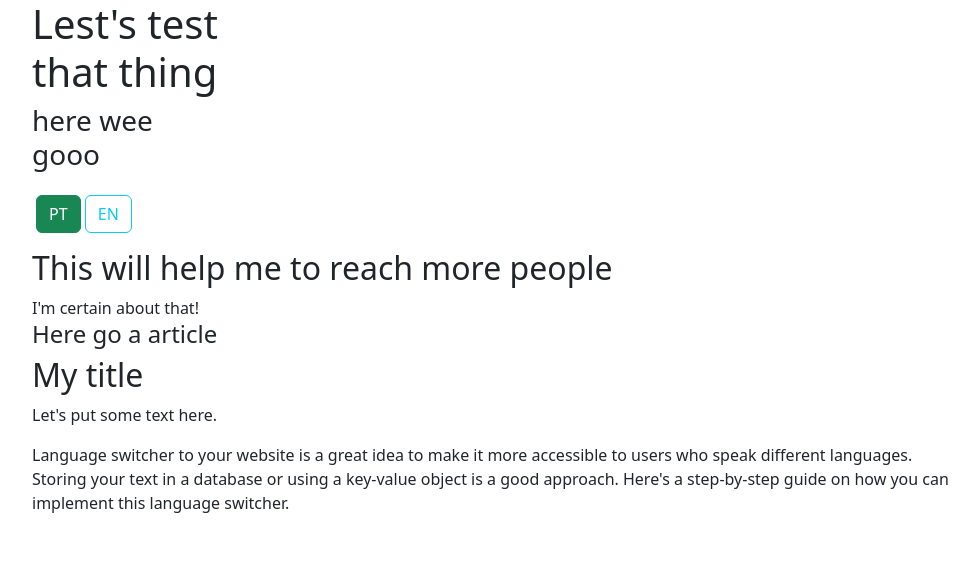
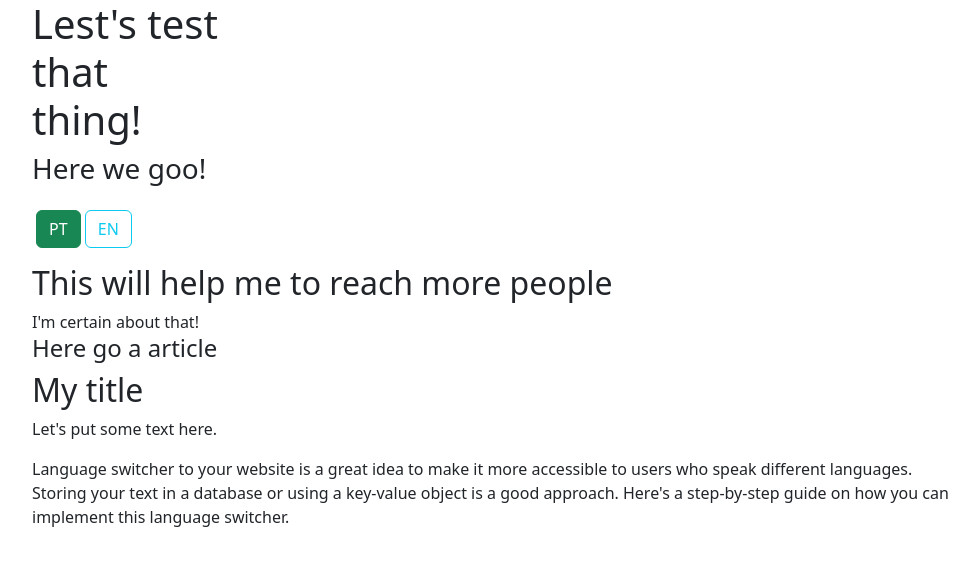
Before and after one commit to allanvilas/LangSwitch, a plain HTML site: page index.html in a window 1280 px wide. Shown: the whole page, without its empty margins (50-1029 px from the left). Drawn offline with nearby package versions, Linux system fonts and the light colour scheme.

Commit message:
fisrt tests

```diff
--- a/index.html
+++ b/index.html
@@ -5,12 +5,13 @@
         <meta name="viewport" content="width=device-width, initial-scale=1.0">
         <title>Document</title>
         <link href="https://cdn.jsdelivr.net/npm/bootstrap@5.3.2/dist/css/bootstrap.min.css" rel="stylesheet" integrity="sha384-T3c6CoIi6uLrA9TneNEoa7RxnatzjcDSCmG1MXxSR1GAsXEV/Dwwykc2MPK8M2HN" crossorigin="anonymous">
+
     </head>
     <body>
         <header class="container">
             <section class="col-2">
-                <h1>Lest's test that thing</h1>
-                <h3>here wee gooo</h3>
+                <h1 id="mainTitle"> A </h1>
+                <h3 id="subTitle">here wee gooo</h3>
             </section>
         </header>
 
@@ -47,6 +48,8 @@
         </main>
         <footer>
             <script src="https://cdn.jsdelivr.net/npm/bootstrap@5.3.2/dist/js/bootstrap.bundle.min.js" integrity="sha384-C6RzsynM9kWDrMNeT87bh95OGNyZPhcTNXj1NW7RuBCsyN/o0jlpcV8Qyq46cDfL" crossorigin="anonymous"></script>
+            <script src="https://code.jquery.com/jquery-3.7.1.js" integrity="sha256-eKhayi8LEQwp4NKxN+CfCh+3qOVUtJn3QNZ0TciWLP4=" crossorigin="anonymous"></script>
+            <script src="js/index.js" ></script>
         </footer>
     </body>
 </html>
--- /dev/null
+++ b/js/index.js
@@ -0,0 +1,41 @@
+var texts = {
+        "mainTitle": {
+            "pt": "Vamos ver se isso funciona!",
+            "en": "Lest's test that thing!"
+        },
+        "subTitle": {
+            "pt": "La vamos nós!",
+            "en": "Here we goo!"
+        },
+        // Add more text entries as needed
+}
+
+console.log(texts['mainTitle']['en']);
+
+$(document).ready(function() {
+    // Default language
+    let currentLanguage = "en";
+
+    // Function to change language
+    function changeLanguage(language) {
+        // Iterate through your text object and update the content
+        for (let key in texts) {
+            if (texts.hasOwnProperty(key) && texts[key][language]) {
+                $(`#${key}`).text(texts[key][language]);
+            }
+        }
+        currentLanguage = language;
+    }
+
+    // Event listeners for language buttons
+    $("#switchToPortuguese").click(function() {
+        changeLanguage("pt");
+    });
+
+    $("#switchToEnglish").click(function() {
+        changeLanguage("en");
+    });
+
+    // Initialize with default language
+    changeLanguage(currentLanguage);
+});
```
